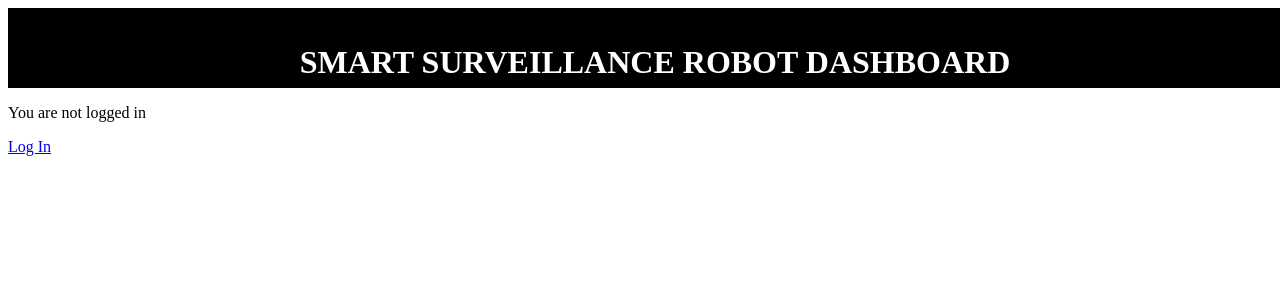
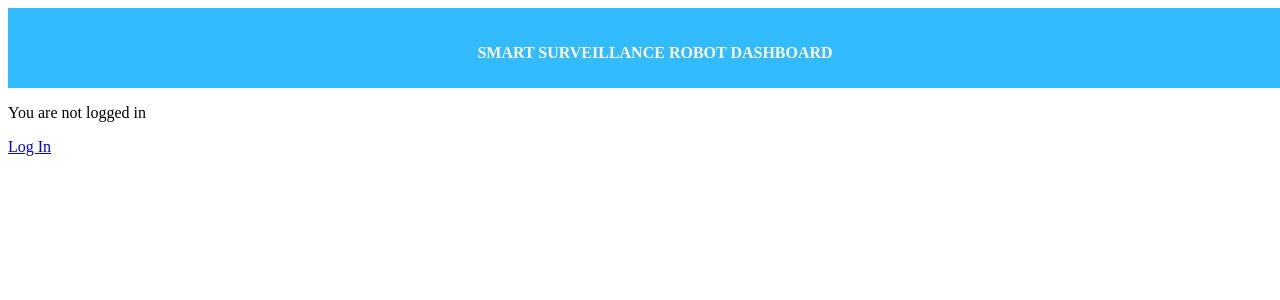
Before and after one commit to shefeekj/surveillance_bot_webapp, a Django app: page / in a window 1280 px wide. Shown: the top 300 px of the page. Run offline with Django 3.2, Linux system fonts and the light colour scheme.

Commit message:
Update home.html

```diff
--- a/djangoProject/templates/home.html
+++ b/djangoProject/templates/home.html
@@ -16,7 +16,7 @@
 </style>
 </head>
 <body>
-    <div style="width:100%; height:50px; padding:15px; background-color:black; color: white;text-align: center;"><H1>SMART SURVEILLANCE ROBOT DASHBOARD</H1></div>
+    <div style="width:100%; height:50px; padding:15px; background-color:#33bbff; color: white;text-align: center;"><H4>SMART SURVEILLANCE ROBOT DASHBOARD</H4></div>
 
 {% block content %}
 {% if user.is_authenticated %}
```
